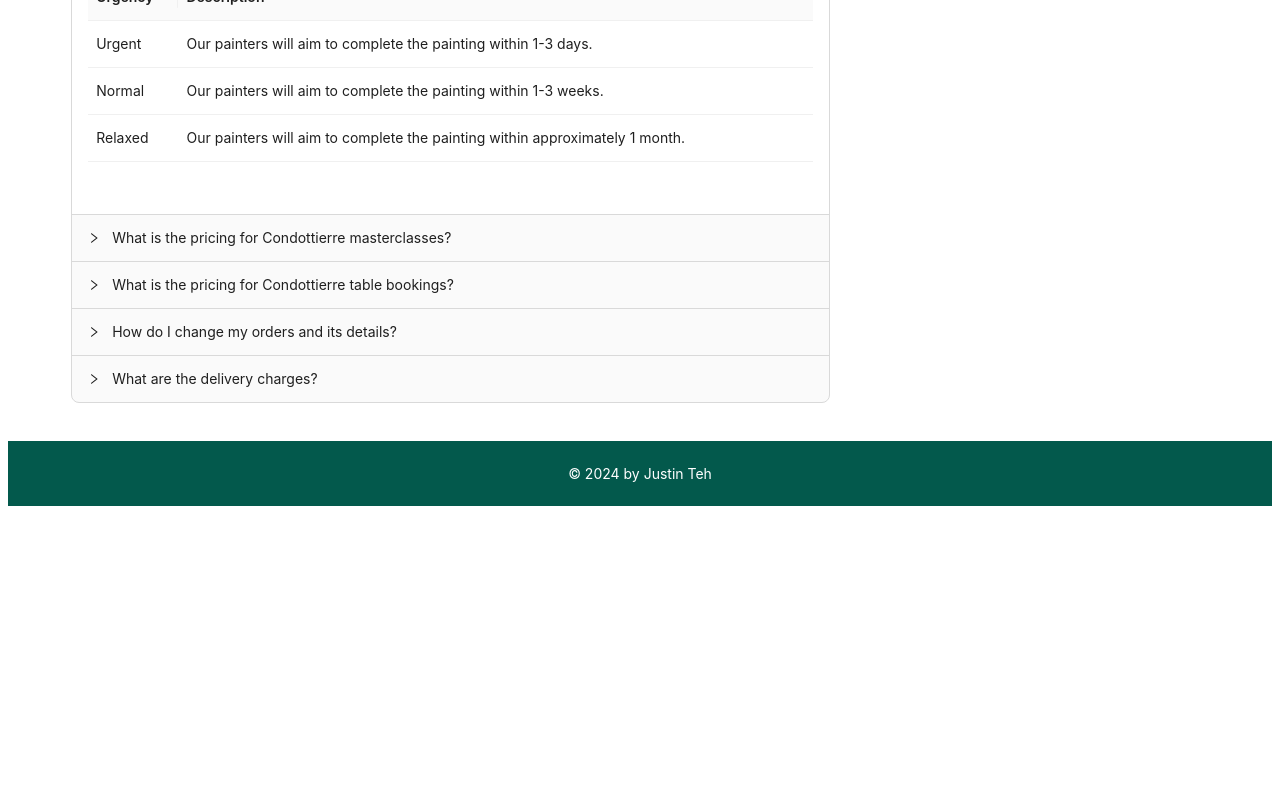
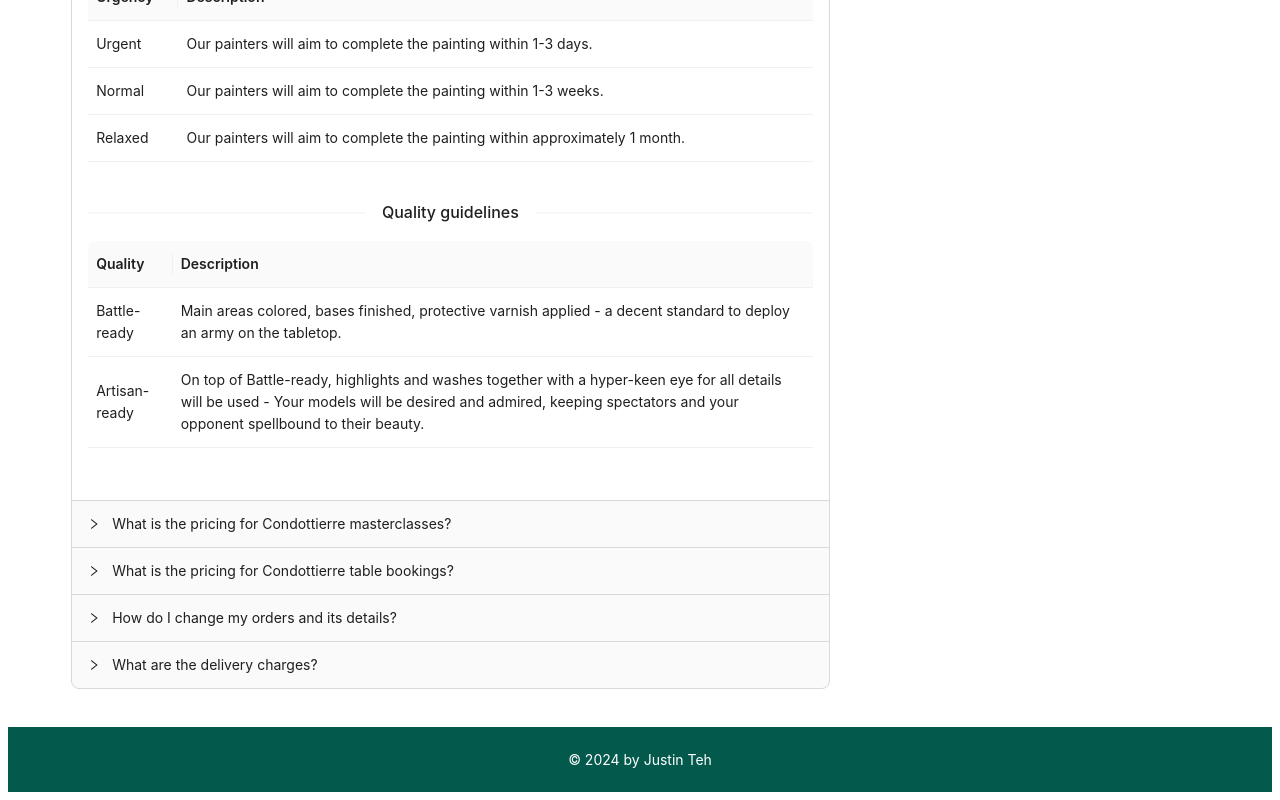
Before and after one commit to justintea/Condottiere, a React (Vite) app: page /faqs in a window 1280 px wide. Shown: the part 1237-2037 px from the top of the page. Before the commit the page ends 1751 px from the top, so only its background shows below. Built offline with nearby package versions, Linux system fonts and the light colour scheme.

Commit message:
feat: edited Paintsvcs dropdowns and related FAQ

```diff
--- a/models/order.js
+++ b/models/order.js
@@ -13,6 +13,7 @@ const detailSchema = new Schema({
   numberOfModels: { type: String },
   sizeComplexity: { type: String },
   urgencyRequired: { type: String },
+
   classType: { type: String },
   dateTime: {
     type: String,
--- a/src/components/1ServicesPage/1PaintforhireForm/PaintforhireForm.jsx
+++ b/src/components/1ServicesPage/1PaintforhireForm/PaintforhireForm.jsx
@@ -239,6 +239,28 @@ export default function PaintforhireForm({ user, setUser }) {
         </Select>
       </Form.Item>
 
+      <Form.Item
+        name="qualityRequired"
+        label="Quality"
+        rules={[
+          {
+            required: true,
+            message: "Please choose from: Battle-ready and Artisan-ready.",
+          },
+        ]}
+      >
+        <Select
+          placeholder="Select a option"
+          onChange={onUrgencyChange}
+          allowClear
+          style={{ width: "85%", margin: '0 0 1% 5%' }}
+        >
+          <Option value="Battle-ready">Battle-ready</Option>
+          <Option value="Artisan-ready">Artisan-ready</Option>
+        </Select>
+      </Form.Item>
+
+
       <Form.Item {...tailLayout}>
         <Space>
           <Button type="primary" style={{ backgroundColor: "#01628f" , margin: "0  0 0 183%" }} htmlType="submit">
--- a/src/pages/1ServicesPage/4FAQPage.jsx
+++ b/src/pages/1ServicesPage/4FAQPage.jsx
@@ -134,6 +134,37 @@ const paintsvcUrgencyData = [
 
 ];
 
+//* ==============================
+const paintsvcQualityColumns = [
+  {
+    title: 'Quality',
+    dataIndex: 'Quality',
+  },
+  {
+    title: 'Description',
+    dataIndex: 'Description',
+  },
+];
+
+const paintsvcQualityData = [
+  {
+    key: '1',
+    Quality: 'Battle-ready',
+    Description: 'Main areas colored, bases finished, protective varnish applied - a decent standard to deploy an army on the tabletop.',
+  },
+  {
+    key: '2',
+    Quality: 'Artisan-ready',
+    Description: 'On top of Battle-ready, highlights and washes together with a hyper-keen eye for all details will be used - Your models will be desired and admired, keeping spectators and your opponent spellbound to their beauty.',
+  },
+
+];
+
+
+
+
+//* ==============================
+
 const classpriceColumns = [
   {
     title: 'Class type',
@@ -195,6 +226,9 @@ const items = [
       <br />
       <Divider>Urgency guidelines</Divider>
       <Table columns={paintsvcUrgencyColumns} dataSource={paintsvcUrgencyData} pagination={false} size="middle" />
+      <br />
+      <Divider>Quality guidelines</Divider>
+      <Table columns={paintsvcQualityColumns} dataSource={paintsvcQualityData} pagination={false} size="middle" />
       <br />
     </p>
 
--- a/src/pages/App/App.jsx
+++ b/src/pages/App/App.jsx
@@ -46,7 +46,6 @@ function App() {
 
                 {/* test site */}
                 <Route path="admin_userorders_viewall" element={<AdminViewAllOrdersPage user={user} />} />
-
             </Route>
 
           ) : (
```
